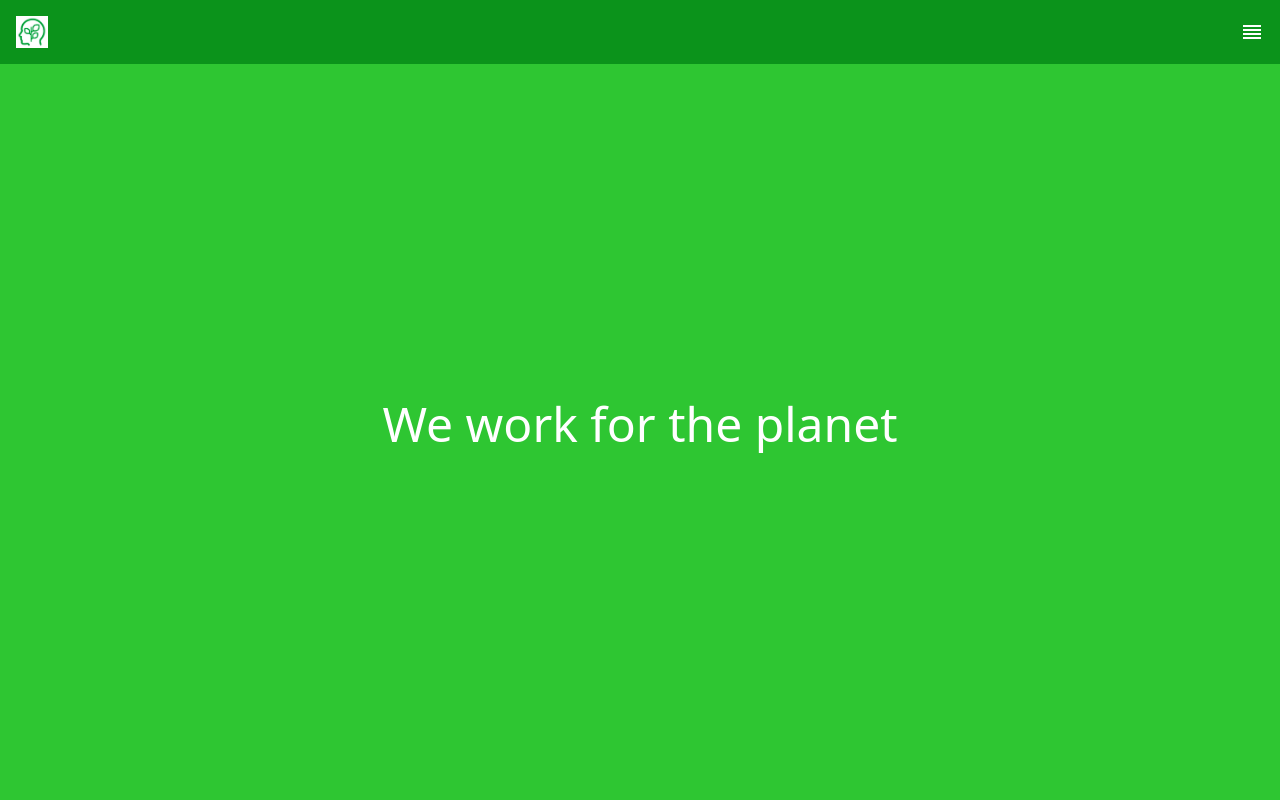
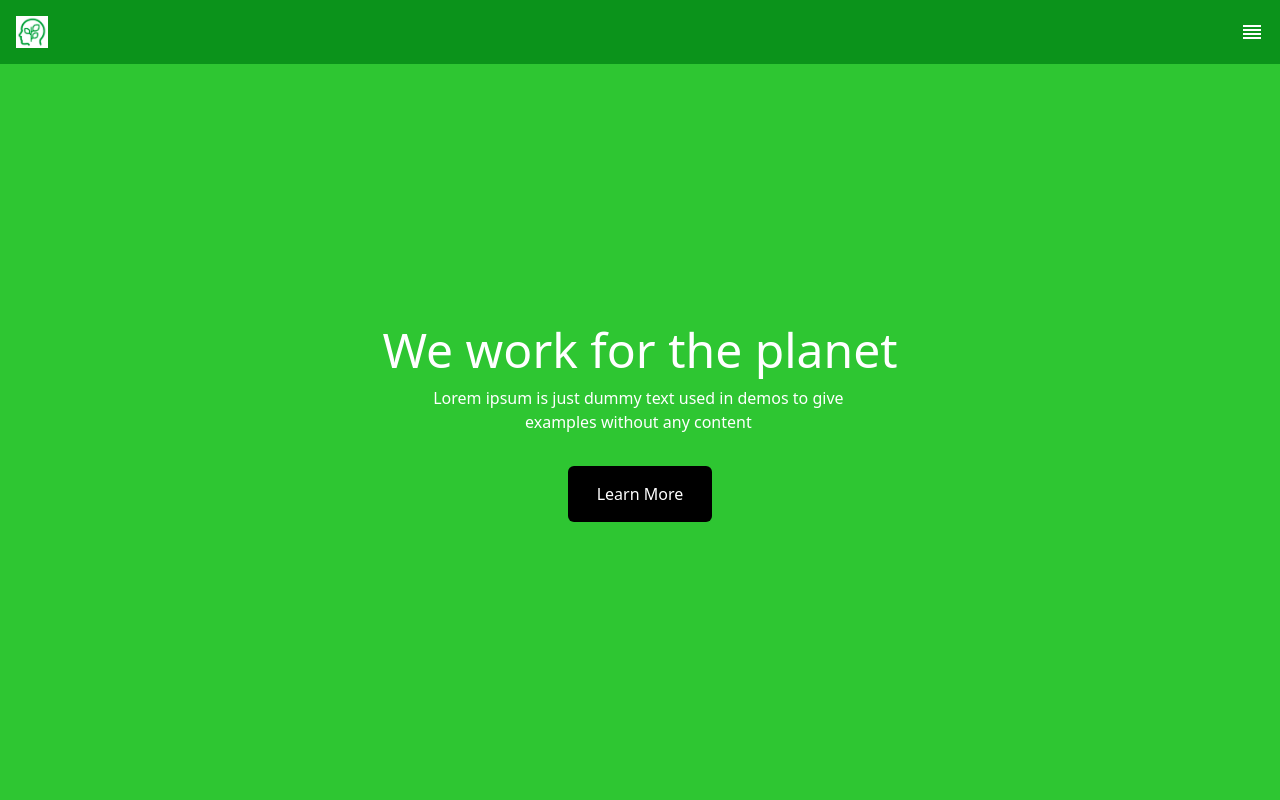
Before and after one commit to federicofusco/ecomentality.it, a Next.js app in the folder ecomentality/: page / in a window 1280 px wide. Shown: the top 800 px of the page. Built offline with nearby package versions, Linux system fonts and the light colour scheme; no server answers; the database is empty.

Commit message:
Added template subtitle and 'Learn More' button to HeroTitle component (this will be usedful when building other pages

```diff
--- a/ecomentality/components/home/HeroTitle.jsx
+++ b/ecomentality/components/home/HeroTitle.jsx
@@ -1,15 +1,35 @@
+import Link from "next/link"
+
 /**
  * Displays a hero title
  *
  * @param {String} title - The title which should be displayed
+ * @param {?String} subtitle - An optional subtitle
+ * @param {?String} redirect - An optional redirect link which will be followed what the "learn more" button is clicked
  * @returns A hero title
  */
-const HeroTitle = ({ title }) => {
+const HeroTitle = ({ title, subtitle, redirect }) => {
 	return (
 		<div className="w-screen h-screen flex justify-center">
-			<h1 className="text-white text-5xl text-center my-auto">
-				{ title }
-			</h1>
+			<div className="my-auto">
+				<h1 className="text-white text-5xl text-center my-auto">
+					{ title }
+				</h1>
+
+				{ subtitle && <h3 className="text-white mt-3 max-w-lg text-md text-center px-4">
+					{ subtitle }
+				</h3> }
+
+				{ redirect && <div className="w-full mt-16 sm:mt-8 flex justify-center px-4">
+					<Link href={ redirect }>
+						<a className="w-full sm:w-auto">
+							<div className="bg-black text-center p-4 w-full sm:w-36 rounded-md text-white">
+								Learn More
+							</div>
+						</a>
+					</Link>
+				</div> }
+			</div>
 		</div>
 	)
 }
--- a/ecomentality/pages/index.js
+++ b/ecomentality/pages/index.js
@@ -26,7 +26,7 @@ const Home = ({ articles }) => {
 			<HomeNavbar />
 
 			<div className="pt-6">
-				<HeroTitle title="We work for the planet" />
+				<HeroTitle title="We work for the planet" redirect="/404" subtitle="Lorem ipsum is just dummy text used in demos to give examples without any content" />
 			</div>
 
 			<InfoSection rightToLeft={ true } title="About us" />
```
